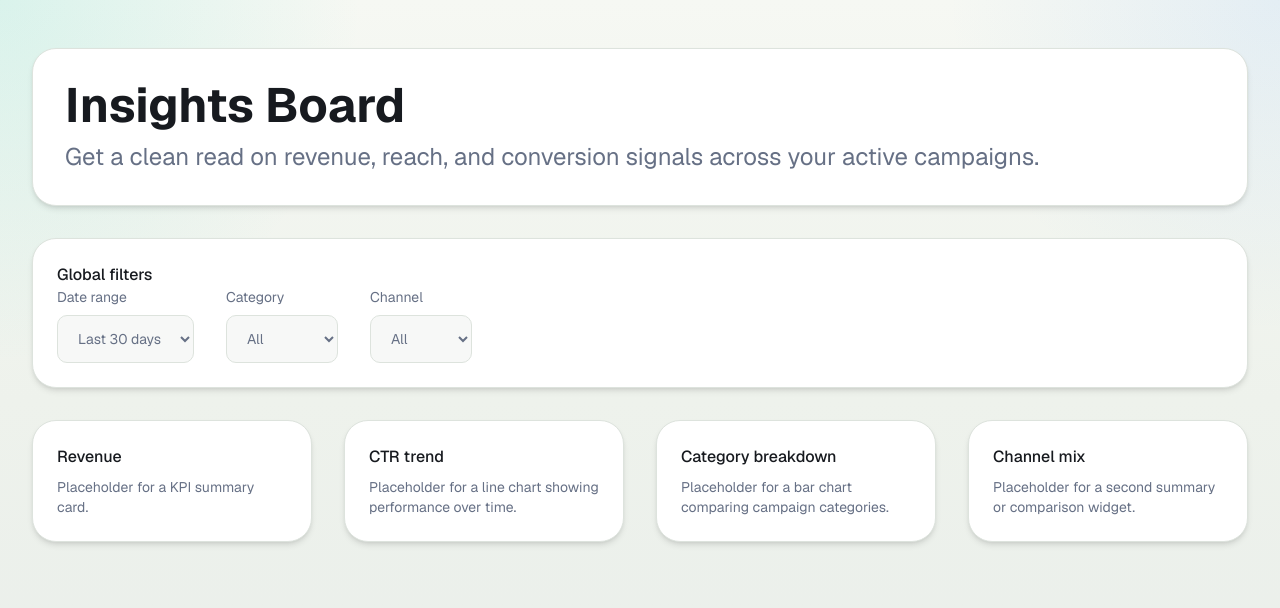
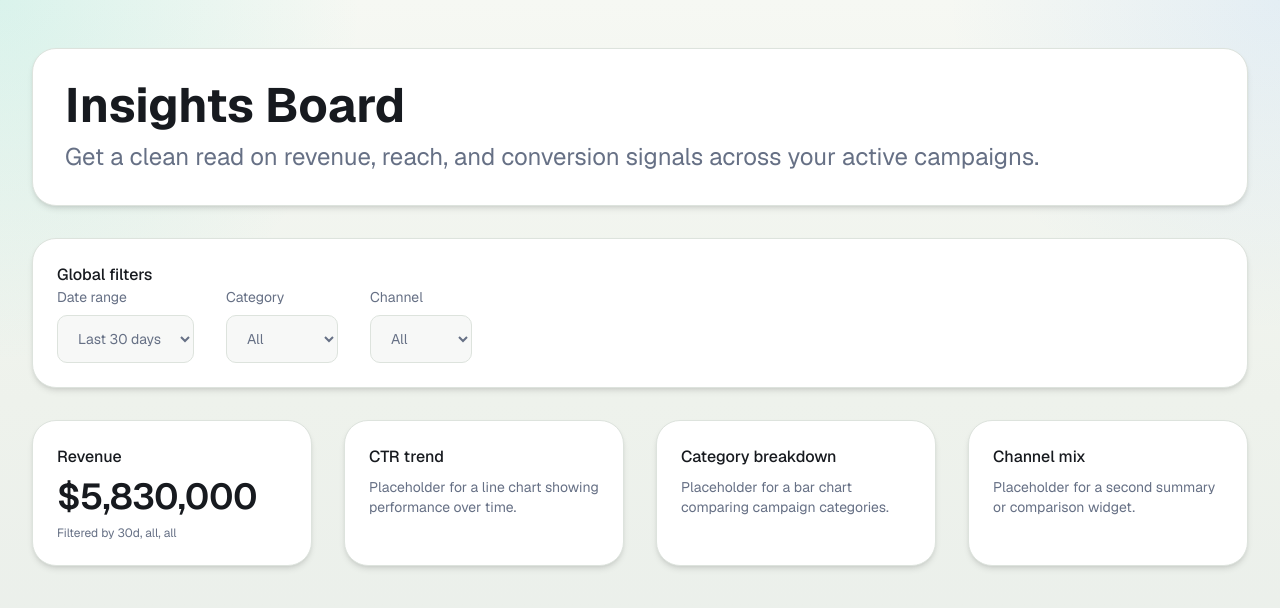
Before and after one commit to andreamartz/insights-board, a Next.js app: page /dashboard in a window 1280 px wide. Shown: the top 608 px of the page. Built offline with nearby package versions, Linux system fonts and the light colour scheme.

Commit message:
Create and display first KPI widget component

```diff
--- a/components/DashboardShell.tsx
+++ b/components/DashboardShell.tsx
@@ -11,6 +11,12 @@ import {
   CATEGORY_FILTER_OPTIONS,
   CHANNEL_FILTER_OPTIONS,
 } from "@/types/dashboard";
+import metricRecords from "@/lib/data/mockData";
+import {
+  filterRecords,
+  sumMetric,
+} from "@/lib/dashboard/selectors";
+import KPIWidget from "@/components/KPIWidget";
 
 const DashboardShell = () => {
   const [ state, dispatch ] = useReducer(dashboardReducer, initialDashboardState);
@@ -60,6 +66,10 @@ const DashboardShell = () => {
         break;
     }
   };
+
+  const filteredRecords = filterRecords(metricRecords, state.filters);
+  const revenue = sumMetric(filteredRecords, "revenue");
+
   return (
     <main className="text-text-muted max-w-7xl py-12 px-4 mx-auto flex flex-col gap-8 sm:px-6 lg:px-8">
       <header
@@ -133,7 +143,11 @@ const DashboardShell = () => {
       >
         <article className="bg-bg-surface p-6 rounded-lg shadow-md border border-border-default flex flex-col gap-y-2">
           <h2 className="text-base text-text-strong font-medium">Revenue</h2>
-          <p className="text-text-muted text-sm">Placeholder for a KPI summary card.</p>
+          <KPIWidget
+            value={revenue}
+            format="currency"
+            helperText={`Filtered by ${state.filters.dateRange}, ${state.filters.category}, ${state.filters.channel}`}
+          />
         </article>
         <article className="bg-bg-surface p-6 rounded-lg shadow-md border border-border-default flex flex-col gap-y-2">
           <h2 className="text-base text-text-strong font-medium">CTR trend</h2>
--- /dev/null
+++ b/components/KPIWidget.tsx
@@ -0,0 +1,38 @@
+type KPIWidgetProps = {
+  value: number;
+  format?: 'currency' | 'percent' | 'number';
+  helperText?: string;
+}
+
+const formatValue = (value: number, format: KPIWidgetProps['format'] = 'number') => {
+  switch (format) {
+    case 'currency':
+      return new Intl.NumberFormat('en-US', {
+        style: 'currency',
+        currency: 'USD',
+        maximumFractionDigits: 0,
+      }).format(value);
+    case 'percent':
+      return new Intl.NumberFormat('en-US', {
+        style: 'percent',
+        minimumFractionDigits: 1,
+        maximumFractionDigits: 2,
+      }).format(value);
+    case 'number':
+    default:
+      return new Intl.NumberFormat('en-US').format(value);
+  }
+};
+
+function KPIWidget({ value, format = 'number', helperText }: KPIWidgetProps) {
+  return (
+    <div className="flex flex-col gap-y-2">
+      <p className="text-3xl md:text-4xl font-semibold text-text-strong tracking-tight">
+        {formatValue(value, format)}
+      </p>
+      {helperText ? <p className="text-xs text-text-muted">{helperText}</p> : null}
+    </div>
+  );
+}
+
+export default KPIWidget;
```
